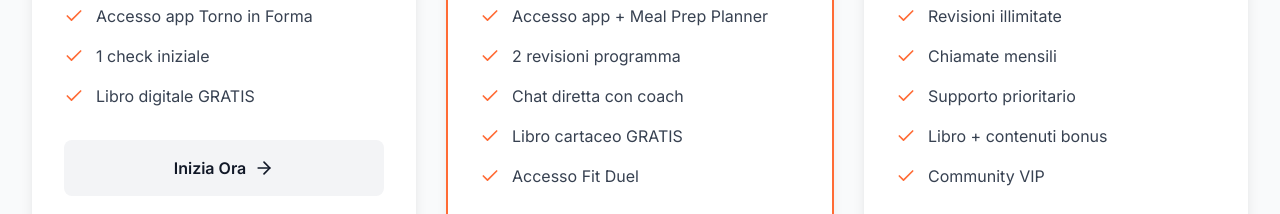
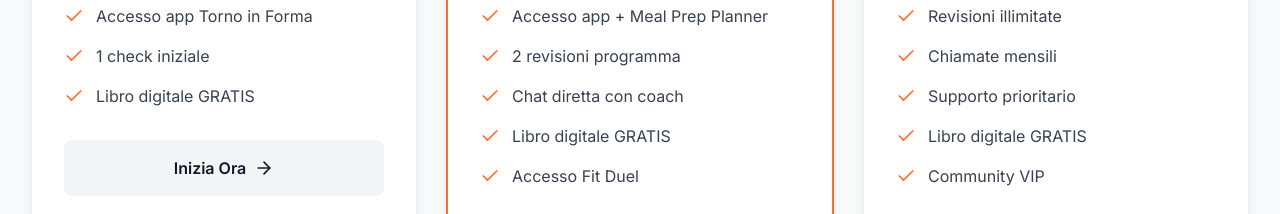
Before and after one commit to Padu76/tornoinforma-landing, a Next.js app: page / in a window 1280 px wide. Shown: the part 3540-3754 px from the top of the page. Built offline with nearby package versions, Linux system fonts and the light colour scheme.

Commit message:
Corretto Plans.tsx - libro digitale GRATIS in tutti i piani

```diff
--- a/app/components/Plans.tsx
+++ b/app/components/Plans.tsx
@@ -27,7 +27,7 @@
       "Accesso app + Meal Prep Planner",
       "2 revisioni programma",
       "Chat diretta con coach",
-      "Libro cartaceo GRATIS",
+      "Libro digitale GRATIS",
       "Accesso Fit Duel"
     ]
   },
@@ -42,7 +42,7 @@
       "Revisioni illimitate",
       "Chiamate mensili",
       "Supporto prioritario",
-      "Libro + contenuti bonus",
+      "Libro digitale GRATIS",
       "Community VIP"
     ]
   }
```
